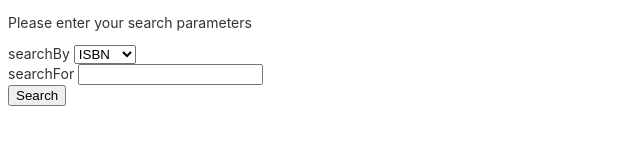
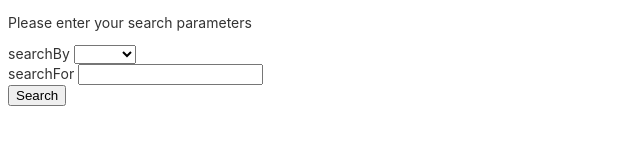
Before and after one commit to 220705-UTA-NET/FireLibraryV2, an Angular app in the folder fire-library-spa/: page /searchBooks in a window 1280 px wide. Shown: the top 160 px of the page, without its empty margins (0-640 px from the left). Built offline with nearby package versions, Linux system fonts and the light colour scheme.

Commit message:
Bypassing search-books-result component

```diff
--- a/fire-library-spa/src/app/search-books/search-books.component.html
+++ b/fire-library-spa/src/app/search-books/search-books.component.html
@@ -1,31 +1,50 @@
 <p>Please enter your search parameters</p>
 
-<!-- <form [formGroup]="searchForm" [action]="searchUrl" method="GET" (ngSubmit)="onSubmit()">
+<form [formGroup]="searchForm" [action]="searchUrl" method="GET" (ngSubmit)="onSubmit()">
     <div>
       <label for="searchBy">
         searchBy
       </label>
-      <input id="searchBy" type="text" formControlName="searchBy">
+      <select id="searchBy" name="searchBy"  formControlName="searchBy">
+        <option value="isbn" selected>ISBN</option>
+        <option value="genre">Genre</option>
+        <option value="author">Author</option>
+        <option value="title">Title</option>
+      </select>
     </div>
-
     <div>
       <label for="searchFor">
         searchFor
       </label>
       <input id="searchFor" type="text" formControlName="searchFor">
     </div>
-
     <button class="button" type="submit">Search</button>
-
-</form> -->
+</form>
+<br/>
+<div>
+  <div *ngFor="let item of books" class="books" style="margin-bottom: 50px;">
+      <img src="https://covers.openlibrary.org/b/isbn/{{item.isbn}}-M.jpg" />
+      <ul>
+      <li>isbn: {{item.isbn}}</li>
+      <li>Title: {{item.title}}</li>
+      <li>Publisher: {{item.publisher}}</li>
+      <li>Language: {{item.language}}</li>
+      <li>Pages: {{item.pages}}</li>
+      <li>AuthorName: {{item.authorName}}</li>
+      <li>Synopsys: {{item.synopsys}}</li>
+      <li>Excerpt: {{item.excerpt}}</li>
+      <li>TotalCopies: {{item.totalCopies}}</li>
+      <li>AvalableCopies: {{item.avalableCopies}}</li>
+      </ul>
+  </div>
+</div>
 
 <!-- This for really goes to /searchBooksResult page on click -->
-<form #form action='http://localhost:4200/searchBooksResult' method="GET">
+<!-- <form #form action='http://localhost:4200/searchBooksResult' method="GET">
   <div>
     <label for="searchBy">
       searchBy
     </label>
-    <!-- <input name="searchBy" type="text"> -->
     <select name="searchBy">
       <option value="isbn">ISBN</option>
       <option value="genre">Genre</option>
@@ -40,4 +59,4 @@
     <input name="searchFor" type="text">
   </div>
   <button type="submit" class="button" (click)="form.submit()">Search</button>
-</form>
+</form> -->
--- a/fire-library-spa/src/app/search-books/search-books.component.ts
+++ b/fire-library-spa/src/app/search-books/search-books.component.ts
@@ -1,6 +1,8 @@
 import { Component, OnInit } from '@angular/core';
 import { FormBuilder } from '@angular/forms';
-//import { HttpClient } from '@angular/common/http';
+
+import { Book } from '../Models/book';
+import { SearchBooksService } from '../services/search-books-result.service';
 
 @Component({
   selector: 'app-search-books',
@@ -9,14 +11,16 @@ import { FormBuilder } from '@angular/forms';
 })
 export class SearchBooksComponent implements OnInit {
 
-  // searchUrl ="http://localhost:4200/searchBooksResult";
+  searchUrl ="http://localhost:4200/searchBooksResult";
 
-  // searchForm = this.formBuilder.group({
-  //   searchBy: '',
-  //   searchFor: ''
-  // });
+  searchForm = this.formBuilder.group({
+    searchBy: '',
+    searchFor: ''
+  });
+  books : Book[] = [];
+  private url:string = "https://firelirbraryv2.azurewebsites.net/api/Books/search/";
 
-  constructor(private formBuilder: FormBuilder) { }
+  constructor(private formBuilder: FormBuilder, private searchBooksService:SearchBooksService) { }
   // constructor() { }
 
   ngOnInit(): void {
@@ -25,7 +29,21 @@ export class SearchBooksComponent implements OnInit {
   onSubmit(): void {
     // Process search data here
 
-    // console.warn('Your request will be submitted', this.searchForm.value);
-    // this.searchForm.reset();
+    console.log('Your request will be submitted', this.searchForm.value);
+    let formData = this.searchForm.value;
+    let searchBy = formData['searchBy'];
+    let searchFor = formData['searchFor'];
+    let searchUrl = this.url + searchBy + "?" + searchBy + "=" + searchFor;
+    console.log('URL to find books: ', searchUrl);
+    if (searchBy == "isbn") {
+      this.searchBooksService.getSingleBook(searchUrl).subscribe((Res) => {
+        this.books = [Res];
+      });
+    } else {
+      this.searchBooksService.getAllBooks(searchUrl).subscribe((Res) => {
+        this.books = Res;
+      });
+    }
+    this.searchForm.reset();
   }
 }
```
